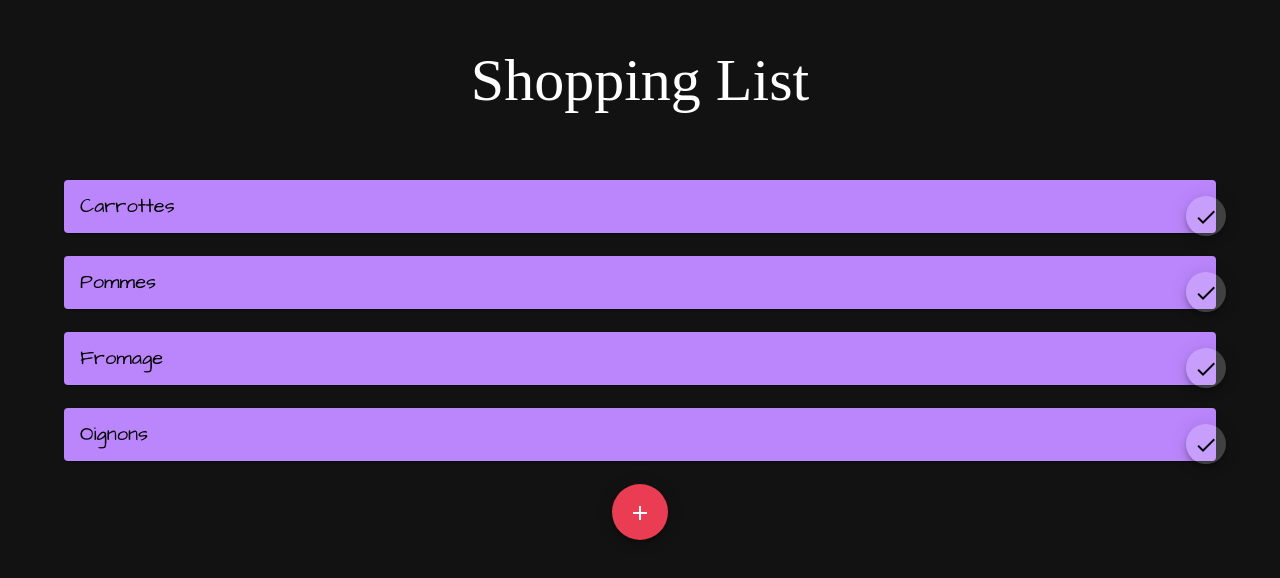
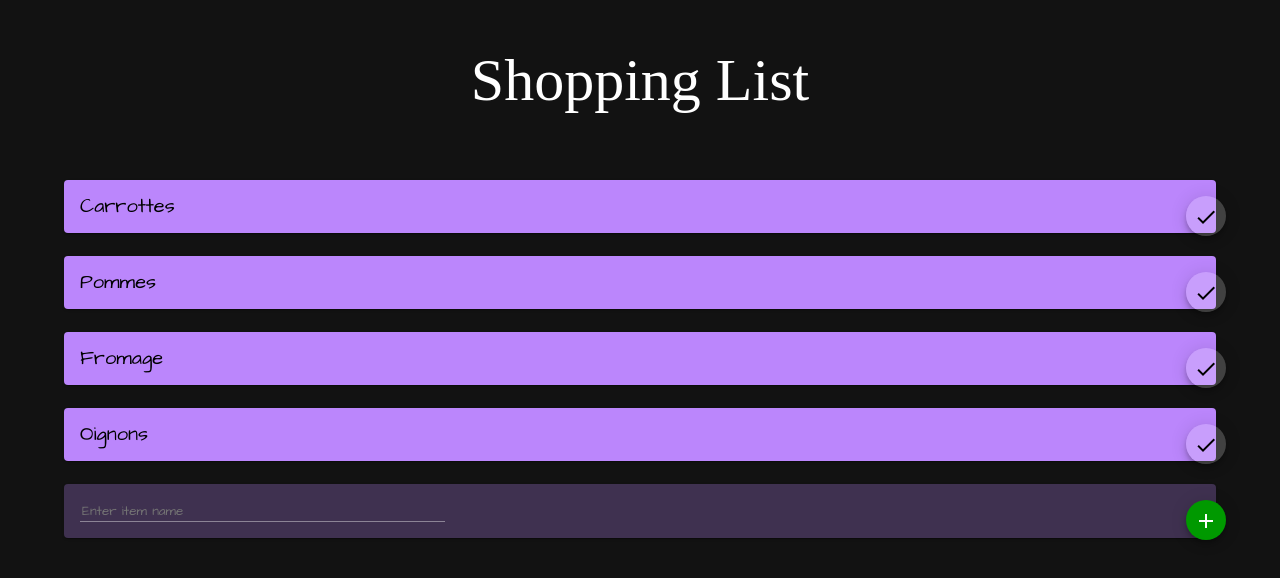
Before and after one commit to nicroy23/A-ShoppingList, an Angular app: page / in a window 1280 px wide. Shown: the top 578 px of the page. Built offline with nearby package versions, Linux system fonts and the light colour scheme; a web font is replaced by a local one.

Commit message:
Changed item input logic and UI.

```diff
--- /dev/null
+++ b/src/app/add-item/add-item.component.css
@@ -0,0 +1,29 @@
+.item-input {
+    background-color: #bb86fc44;
+}
+
+.input-field {
+    max-width: 50%;
+    background-color: transparent;
+    border-top: none;
+    border-left: none;
+    border-right: none;
+    border-bottom: 1px solid rgba(255, 255, 255, 0.404);
+    color: white;
+    font-family: 'Architects Daughter', cursive;
+}
+
+.input-field:focus {
+    outline: none;
+    border-bottom: 1px solid white;
+}
+
+.add-button {
+    background-color: #009900;
+    color: white;
+}
+
+.add-button-parent {
+    float: right;
+    width: 1em;
+}
--- /dev/null
+++ b/src/app/add-item/add-item.component.html
@@ -0,0 +1,14 @@
+<mat-card class="item-input">
+  <input #itemInput type="text" class="input-field" size="50" placeholder="Enter item name" />
+  <div class="add-button-parent">
+    <button
+      mat-mini-fab
+      class="add-button"
+      type="button"
+      aria-label="Done Button"
+      (click)="addItemToList(itemInput.value)"
+    >
+      <mat-icon>add</mat-icon>
+    </button>
+  </div>
+</mat-card>
--- /dev/null
+++ b/src/app/add-item/add-item.component.ts
@@ -0,0 +1,22 @@
+import { Component, OnInit, Input } from '@angular/core';
+import { ItemsService } from '../items.service';
+
+@Component({
+  selector: 'app-add-item',
+  templateUrl: './add-item.component.html',
+  styleUrls: ['./add-item.component.css']
+})
+export class AddItemComponent implements OnInit {
+
+  @Input() itemName: string;
+
+  constructor(private itemsService: ItemsService) { }
+
+  ngOnInit(): void {
+  }
+
+  addItemToList(name: string): void {
+    this.itemsService.items.push(name);
+  }
+
+}
--- a/src/app/app.module.ts
+++ b/src/app/app.module.ts
@@ -11,13 +11,15 @@ import { MatButtonModule } from '@angular/material/button';
 import { MatIconModule } from '@angular/material/icon';
 import { ListComponent } from './list/list.component';
 import { MatInputModule } from '@angular/material/input';
+import { AddItemComponent } from './add-item/add-item.component';
 
 @NgModule({
   declarations: [
     AppComponent,
     ListItemComponent,
     TitleBarComponent,
-    ListComponent
+    ListComponent,
+    AddItemComponent
   ],
   imports: [
     BrowserModule,
--- a/src/app/list/list.component.html
+++ b/src/app/list/list.component.html
@@ -1,14 +1,17 @@
-<div class="list" *ngFor="let item of items">
+<div class="list">
+  <div *ngFor="let item of items">
     <app-list-item [name]="item"></app-list-item>
+  </div>
+  <app-add-item></app-add-item>
 </div>
-<div class="input-new-item" [ngClass]="{'show-input': showInput}">
+<!-- <div class="input-new-item" [ngClass]="{'show-input': showInput}">
     <mat-form-field>
         <mat-label>New item</mat-label>
         <input matInput class="item-input-field" placeholder="Ex. Pizza">
     </mat-form-field>
-</div>
-<div class="add-to-list-btn">
+</div> -->
+<!-- <div class="add-to-list-btn">
     <button mat-fab aria-label="Add button." (click)="addPressed()">
         <mat-icon>add</mat-icon>
     </button>
-</div>
+</div> -->
```
Also changed, not shown: 1 other file (tests, documents, lock files or other folders).
